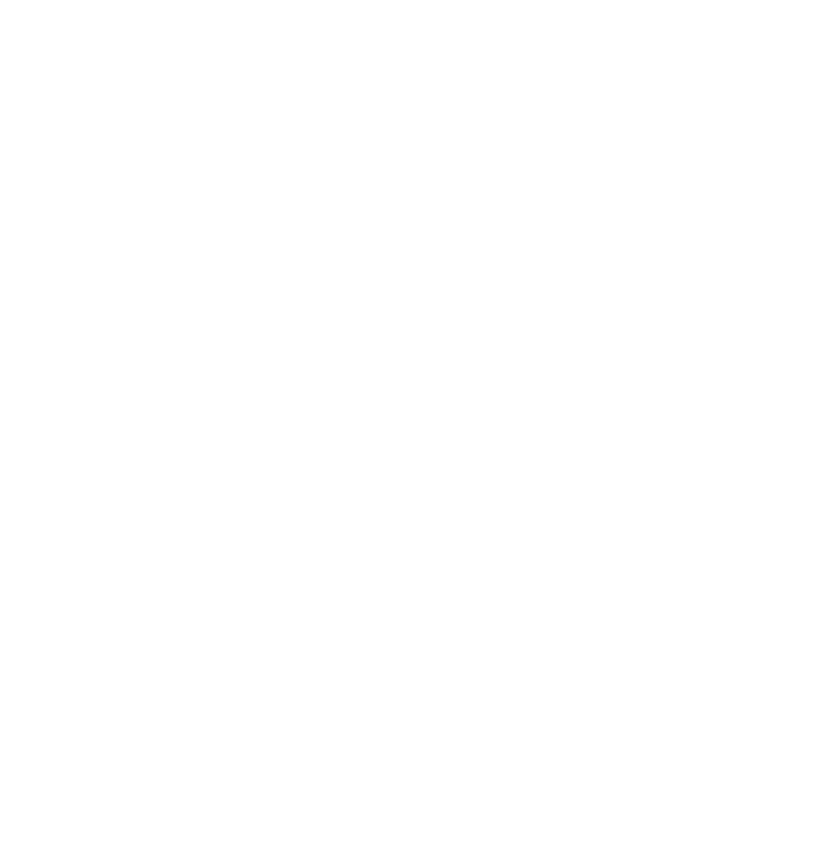
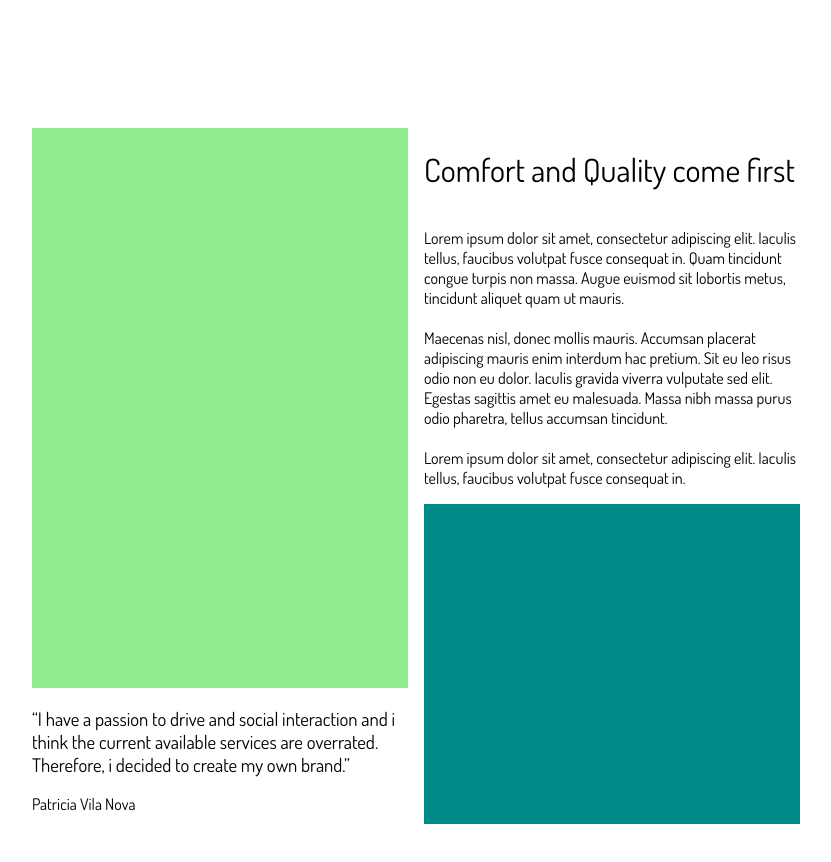
Before and after one commit to lordrichard6/patricia_project, a Next.js app: page / in a window 1280 px wide. Shown: the part 800-1662 px from the top of the page, without its empty margins (224-1055 px from the left). Before the commit the page ends 800 px from the top, so only its background shows below. Built offline with nearby package versions, Linux system fonts and the light colour scheme.

Commit message:
about me mockup

```diff
--- /dev/null
+++ b/components/AboutMe/index.tsx
@@ -0,0 +1,80 @@
+import styled from 'styled-components'
+
+export default function AboutMe() {
+    return (
+        <SectionContainer>
+            <LeftContainer>
+                <LeftImage />
+                <h3>
+                    “I have a passion to drive and social interaction and i think the current available services are overrated. Therefore, i decided
+                    to create my own brand.”
+                </h3>
+                <p>
+                    Patricia Vila Nova
+                </p>
+            </LeftContainer>
+            <RightContainer>
+                <h1>
+                    Comfort and
+                    Quality come first
+                </h1>
+                <p>
+                    Lorem ipsum dolor sit amet, consectetur adipiscing elit. Iaculis tellus, faucibus volutpat fusce consequat in. Quam tincidunt congue turpis non massa. Augue euismod sit lobortis metus, tincidunt aliquet quam ut mauris.
+                    <br/>
+                    <br/>
+                    Maecenas nisl, donec mollis mauris. Accumsan placerat adipiscing mauris enim interdum hac pretium. Sit eu leo risus odio non eu dolor. Iaculis gravida viverra vulputate sed elit. Egestas sagittis amet eu malesuada. Massa nibh massa purus odio pharetra, tellus accumsan tincidunt.
+                    <br/>
+                    <br/>
+                    Lorem ipsum dolor sit amet, consectetur adipiscing elit. Iaculis tellus, faucibus volutpat fusce consequat in.
+                </p>
+                <RightImage />
+            </RightContainer>
+        </SectionContainer>
+    )
+}
+
+const SectionContainer = styled.div`
+    width: 80%;
+    height: 100vh;
+    padding-left: 8rem;
+    padding-right: 8rem;
+    display: flex;
+    flex-direction: row;
+    justify-content: center;
+    align-items: center;
+`
+
+const LeftContainer = styled.div`
+    width: 50%;
+    height: 100%;
+    margin-right: 0.5rem;
+    /* background: darkGray; */
+    h3 {
+        font-weight: normal;
+    }
+`
+
+const LeftImage = styled.div`
+    width: 100%;
+    height: 70%;
+    background: lightgreen;
+`
+
+const RightContainer = styled.div`
+    display: flex;
+    flex-direction: column;
+    width: 50%;
+    height: 100%;
+    margin-left: 0.5rem;
+    /* background: lightblue; */
+    h1 {
+        font-weight: normal;
+    }
+`
+
+const RightImage = styled.div`
+    align-self: flex-end;
+    width: 100%;
+    height: 40%;
+    background: darkcyan;
+`
--- a/components/Header/index.tsx
+++ b/components/Header/index.tsx
@@ -2,7 +2,7 @@
 
 import { Navbar } from '../Navbar'
 
-export function Header() {
+export default function Header() {
     return (
         <SectionContainer>
             <Navbar />
@@ -24,7 +24,7 @@
     display: flex;
     flex-direction: column;
     justify-content: center;
-    width: 100vw;
+    width: 100%;
     height: 100vh;
     padding-left: 8rem;
     padding-right: 8rem;
--- /dev/null
+++ b/components/SectionGap/index.tsx
@@ -0,0 +1,11 @@
+import styled from 'styled-components'
+
+export default function Gap() {
+    return (
+        <Space/>
+    )
+}
+
+const Space = styled.div`
+    margin-top: 8rem;
+`
--- a/pages/index.tsx
+++ b/pages/index.tsx
@@ -1,23 +1,34 @@
 import type { NextPage } from 'next'
 import Head from 'next/head'
-import styles from '../styles/Home.module.css'
 import styled from 'styled-components'
 
-import { Header } from '../components/Header'
+import Gap from '../components/SectionGap'
+import Header from '../components/Header'
+import AboutMe from '../components/AboutMe'
 
 const Home: NextPage = () => {
   return (
-    <div className={styles.container}>
+    <MainContainer>
       <Head>
         <title>Chauffeu Privat Service</title>
         <meta name="description" content="Generated by create next app" />
         <link rel="icon" href="/favicon.ico" />
       </Head>
-        <Header />
+      <Header />
+      <Gap />
+      <AboutMe />
+      <Gap />
 
 
-    </div>
+    </MainContainer>
   )
 }
 
 export default Home
+
+const MainContainer = styled.div`
+  width: 100vw;
+  display: flex;
+  flex-direction: column;
+  align-items: center;
+`
--- a/styles/Home.module.css
+++ /dev/null
@@ -1,121 +0,0 @@
-.container {
-  min-height: 100vh;
-  padding: 0 0.5rem;
-  display: flex;
-  flex-direction: column;
-  justify-content: center;
-  align-items: center;
-  height: 100vh;
-}
-
-.main {
-  padding: 5rem 0;
-  flex: 1;
-  display: flex;
-  flex-direction: column;
-  justify-content: center;
-  align-items: center;
-}
-
-.footer {
-  width: 100%;
-  height: 100px;
-  border-top: 1px solid #eaeaea;
-  display: flex;
-  justify-content: center;
-  align-items: center;
-}
-
-.footer a {
-  display: flex;
-  justify-content: center;
-  align-items: center;
-  flex-grow: 1;
-}
-
-.title a {
-  color: #0070f3;
-  text-decoration: none;
-}
-
-.title a:hover,
-.title a:focus,
-.title a:active {
-  text-decoration: underline;
-}
-
-.title {
-  margin: 0;
-  line-height: 1.15;
-  font-size: 4rem;
-}
-
-.title,
-.description {
-  text-align: center;
-}
-
-.description {
-  line-height: 1.5;
-  font-size: 1.5rem;
-}
-
-.code {
-  background: #fafafa;
-  border-radius: 5px;
-  padding: 0.75rem;
-  font-size: 1.1rem;
-  font-family: Menlo, Monaco, Lucida Console, Liberation Mono, DejaVu Sans Mono,
-    Bitstream Vera Sans Mono, Courier New, monospace;
-}
-
-.grid {
-  display: flex;
-  align-items: center;
-  justify-content: center;
-  flex-wrap: wrap;
-  max-width: 800px;
-  margin-top: 3rem;
-}
-
-.card {
-  margin: 1rem;
-  padding: 1.5rem;
-  text-align: left;
-  color: inherit;
-  text-decoration: none;
-  border: 1px solid #eaeaea;
-  border-radius: 10px;
-  transition: color 0.15s ease, border-color 0.15s ease;
-  width: 45%;
-}
-
-.card:hover,
-.card:focus,
-.card:active {
-  color: #0070f3;
-  border-color: #0070f3;
-}
-
-.card h2 {
-  margin: 0 0 1rem 0;
-  font-size: 1.5rem;
-}
-
-.card p {
-  margin: 0;
-  font-size: 1.25rem;
-  line-height: 1.5;
-}
-
-.logo {
-  height: 1em;
-  margin-left: 0.5rem;
-}
-
-@media (max-width: 600px) {
-  .grid {
-    width: 100%;
-    flex-direction: column;
-  }
-}
```
